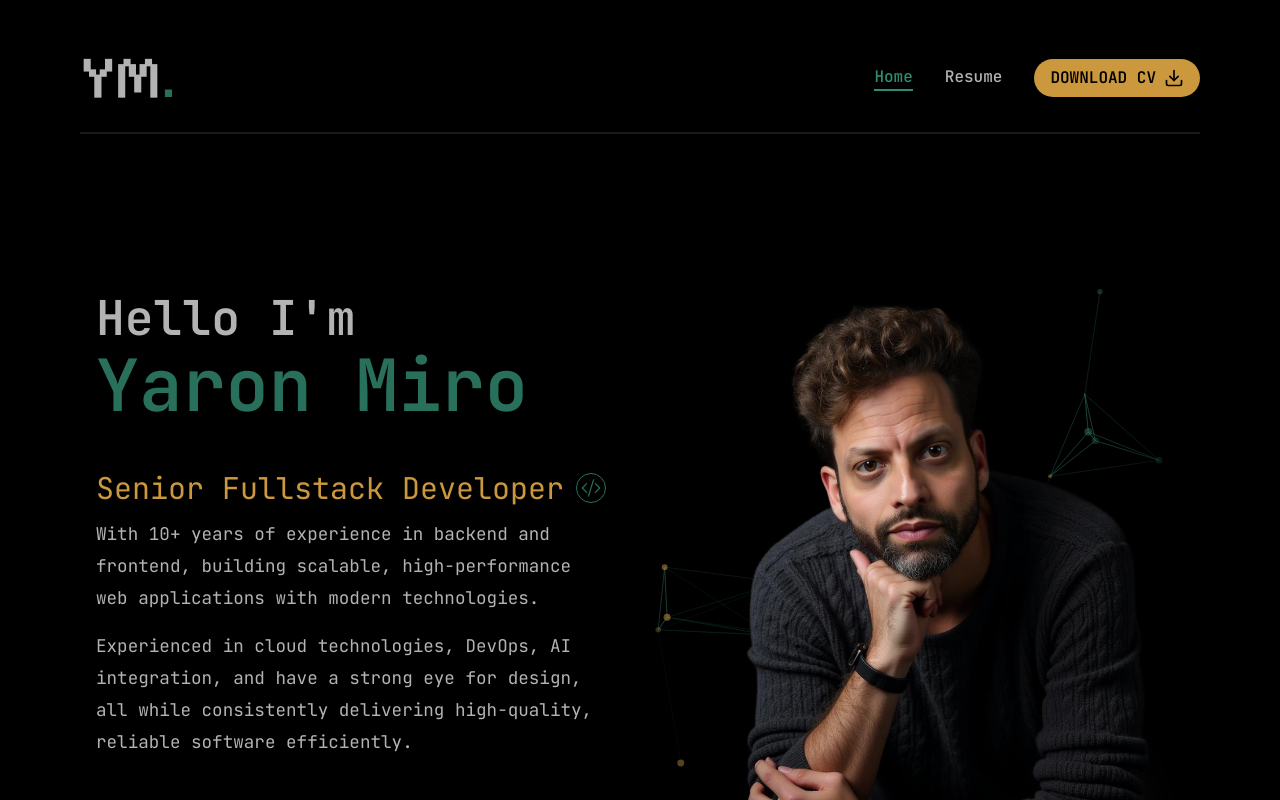
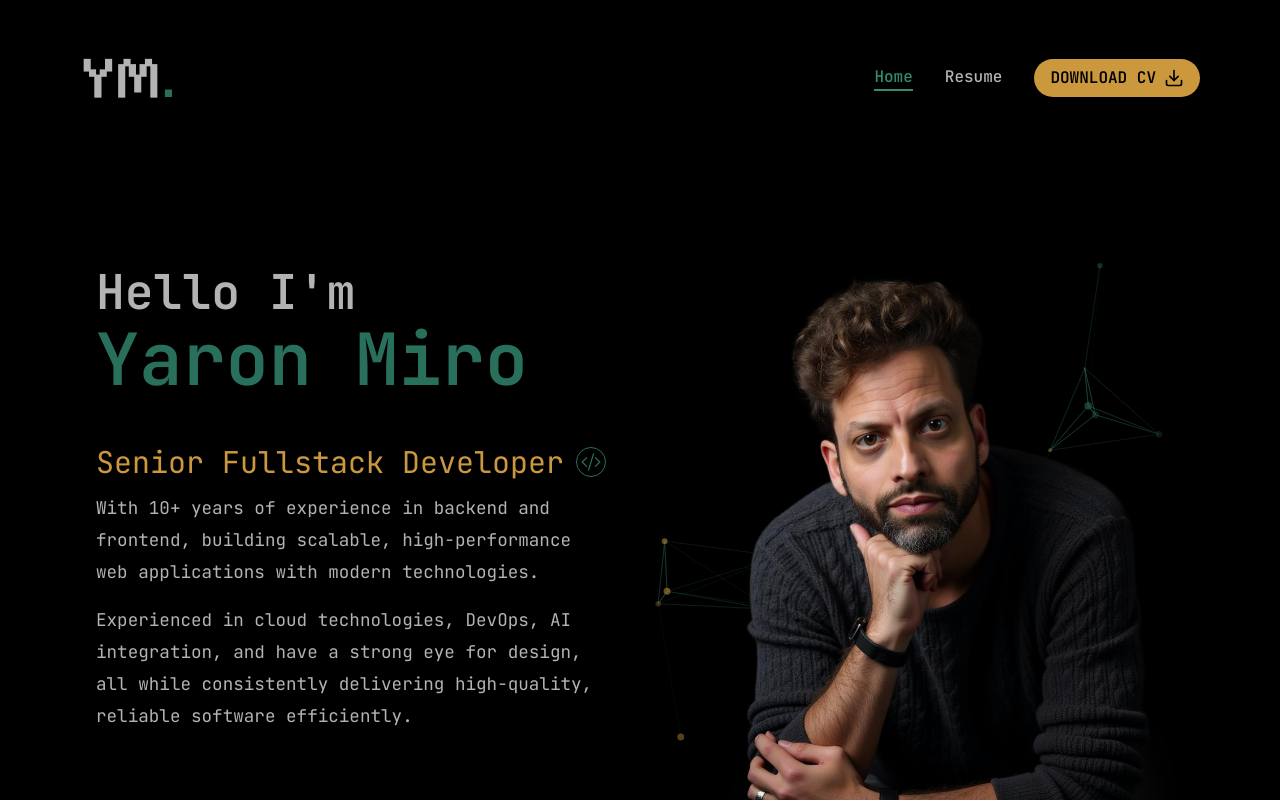
Before and after one commit to YaronMiro/ym-website, a Next.js app: page / in a window 1280 px wide. Shown: the top 800 px of the page. Built offline with nearby package versions, Linux system fonts and the light colour scheme.

Commit message:
fix hero layout and design 23

```diff
--- a/components/Header.tsx
+++ b/components/Header.tsx
@@ -16,7 +16,6 @@ const Header: React.FC = () => {
                     </div>
                     <div className="xl:hidden"><MobileNav /></div>
                 </div>
-                <div className="h-[2px] bg-white/10 w-full mt-6"></div>
             </div>
         </header>
     );
```
Also changed, not shown: public/hero-image.webp (added).
